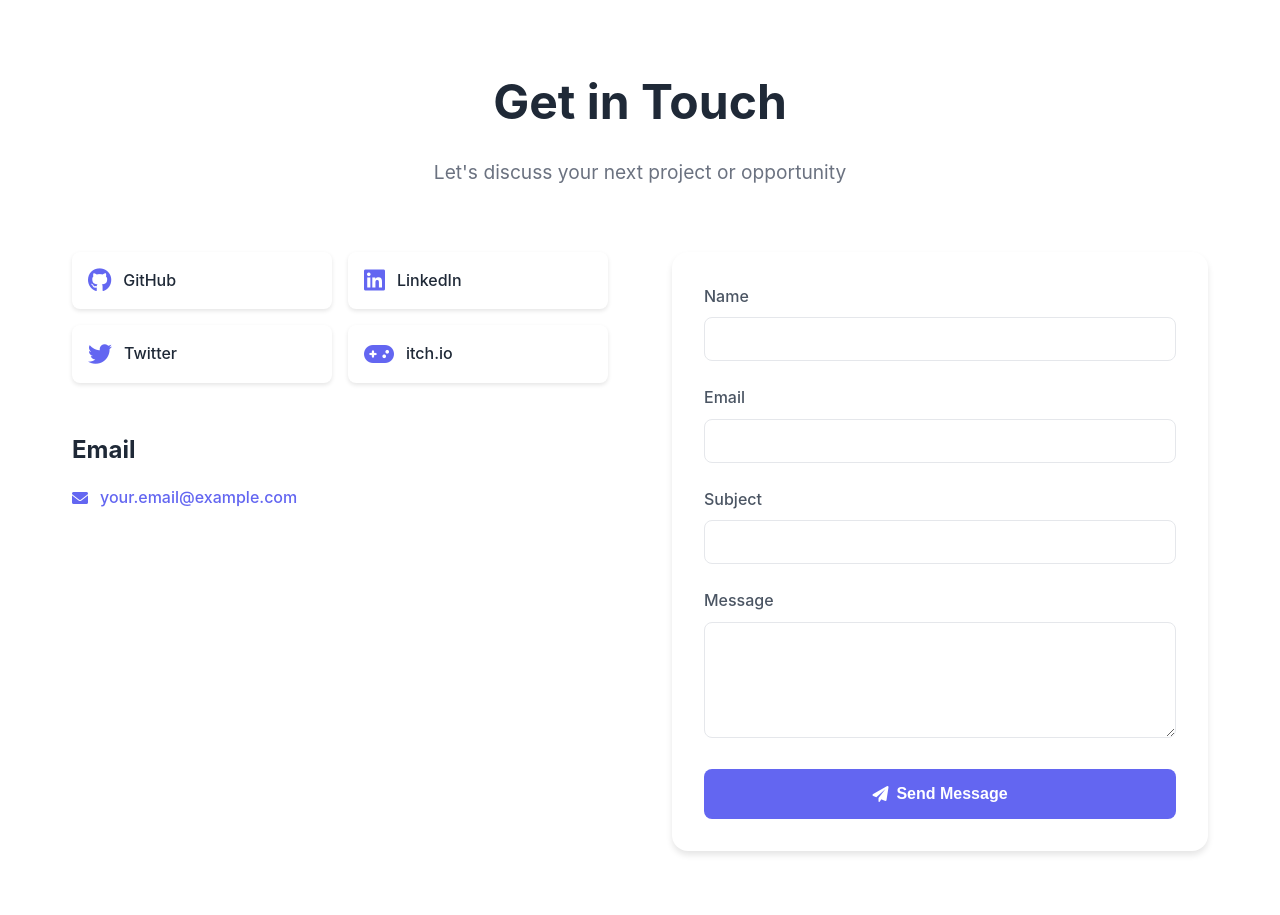
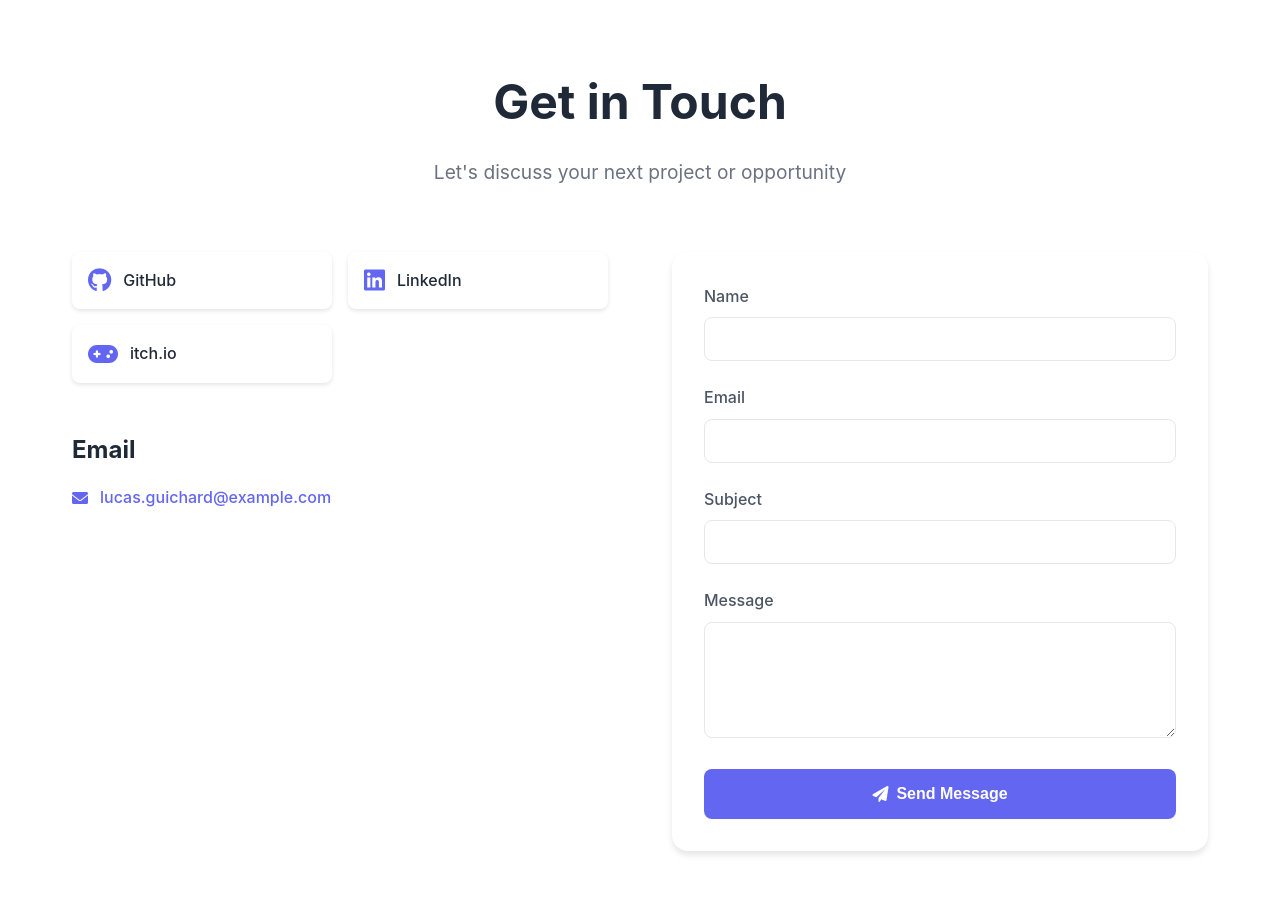
Before and after one commit to DisturbedBanana/DisturbedBanana.github.io, a Jekyll site: the page built from contact.md, in a window 1280 px wide. Built offline with Jekyll 4.4.1, drawn with Linux system fonts in a browser that asks for light colours.

Commit message:
form and removed twitter button

```diff
--- a/contact.md
+++ b/contact.md
@@ -12,19 +12,15 @@ title: Contact
     <div class="contact-content">
         <div class="contact-info">
             <div class="social-links">
-                <a href="https://github.com/your-username" class="social-link" target="_blank">
+                <a href="https://github.com/disturbedbanana" class="social-link" target="_blank">
                     <i class="fab fa-github"></i>
                     <span>GitHub</span>
                 </a>
-                <a href="https://linkedin.com/in/your-username" class="social-link" target="_blank">
+                <a href="https://linkedin.com/in/lucas-guichard" class="social-link" target="_blank">
                     <i class="fab fa-linkedin"></i>
                     <span>LinkedIn</span>
                 </a>
-                <a href="https://twitter.com/your-username" class="social-link" target="_blank">
-                    <i class="fab fa-twitter"></i>
-                    <span>Twitter</span>
-                </a>
-                <a href="https://itch.io/profile/your-username" class="social-link" target="_blank">
+                <a href="https://itch.io/profile/disturbedbanana" class="social-link" target="_blank">
                     <i class="fas fa-gamepad"></i>
                     <span>itch.io</span>
                 </a>
@@ -32,15 +28,15 @@ title: Contact
 
             <div class="email-section">
                 <h2>Email</h2>
-                <a href="mailto:your.email@example.com" class="email-link">
+                <a href="mailto:lucas.guichard@example.com" class="email-link">
                     <i class="fas fa-envelope"></i>
-                    your.email@example.com
+                    lucas.guichard@example.com
                 </a>
             </div>
         </div>
 
         <div class="contact-form">
-            <form action="https://formspree.io/f/your-form-id" method="POST">
+            <form action="https://formspree.io/f/xpzvnqbv" method="POST">
                 <div class="form-group">
                     <label for="name">Name</label>
                     <input type="text" id="name" name="name" required>
```
